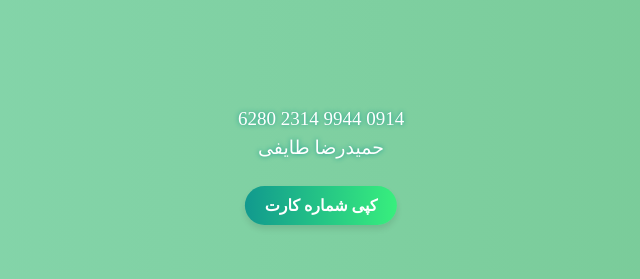
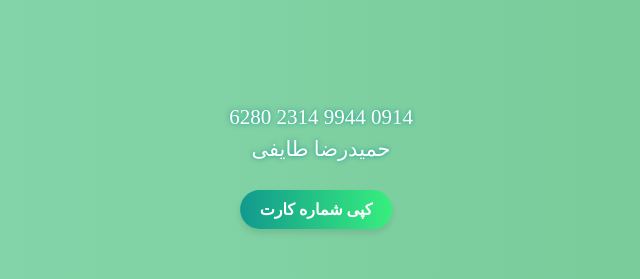
Before and after one commit to x8x3x9x/QR-Code, a plain HTML site: page untitled.html in a window 1280 px wide. Both pictures are taken after a click on the button "کپی شماره کارت". Shown: the top 279 px of the page, 319-959 px from the left. Drawn offline with Linux system fonts and the light colour scheme.

Commit message:
Update azami.html

```diff
--- a/untitled.html
+++ b/untitled.html
@@ -24,7 +24,7 @@
   #cardNumber, #name {
     color: white; /* تغییر رنگ متن به سفید */
     line-height: 0.5;
-    font-size: 19px;
+    font-size: 21px;
     text-shadow: 0 0 5px rgb(17, 153, 141); /* اضافه کردن افکت Glow */
   }
   #cardNumber {
@@ -54,16 +54,21 @@
   <p id="cardNumber">6280 2314 9944 0914</p>
   <p id="name">حمیدرضا طایفی</p>
   <button class="copy-button" onclick="copyToClipboard()">کپی شماره کارت</button>
+  <!-- تگ مخفی textarea که متن را در آن کپی می‌کنیم -->
+  <textarea id="hiddenTextArea" style="height: 0; width: 0; opacity: 0;"></textarea>
 </div>
 
 <script>
 function copyToClipboard() {
   var cardNumber = document.getElementById("cardNumber").innerText;
-  navigator.clipboard.writeText(cardNumber).then(function() {
-    alert("copied to clipboard: " + cardNumber);
-  }, function(err) {
-    console.error('Could not copy text: ', err);
-  });
+  // کپی کردن متن به تگ مخفی textarea
+  var hiddenTextArea = document.getElementById("hiddenTextArea");
+  hiddenTextArea.value = cardNumber;
+  hiddenTextArea.select();
+  document.execCommand("copy");
+  // پاک کردن متن از تگ مخفی textarea
+  hiddenTextArea.value = "";
+  alert("copied to clipboard: " + cardNumber);
 }
 </script>
 </body>
```
